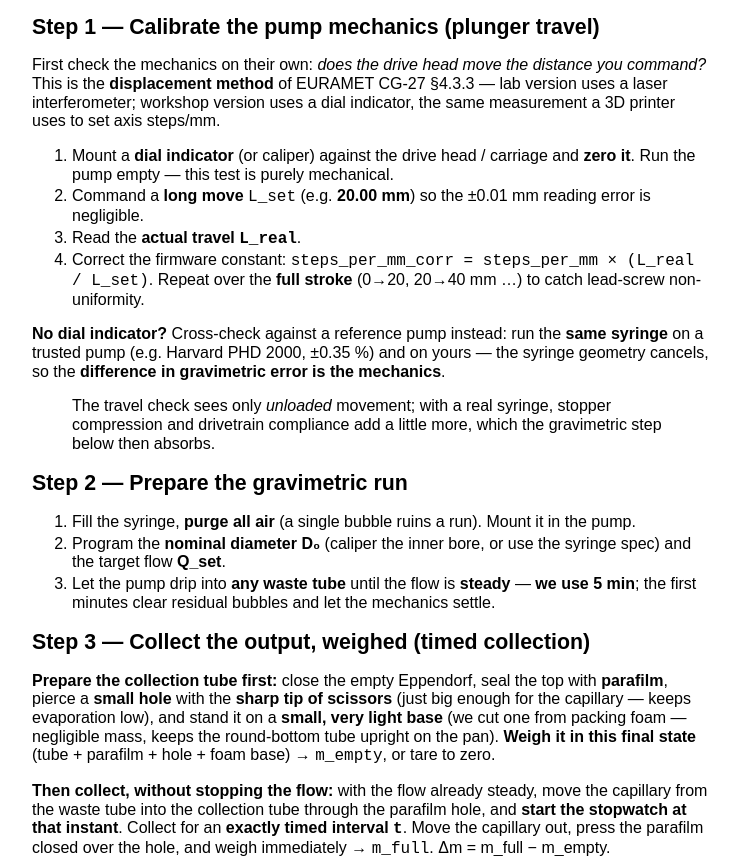
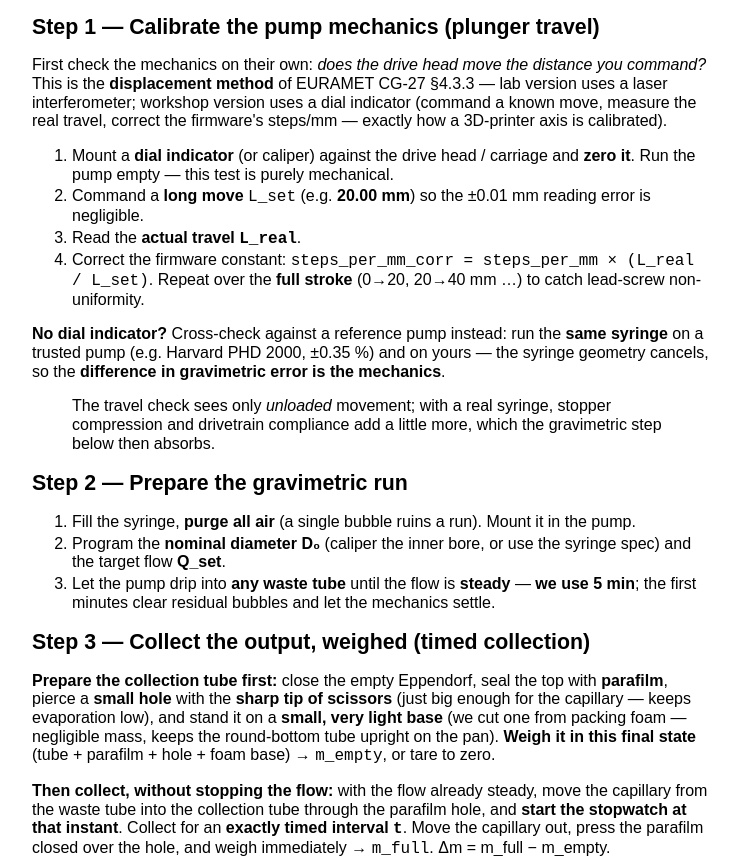
Before and after one commit to jjleon27/flow-calibration, a plain HTML site: page index.html in a window 1280 px wide. Shown: the part 928-1784 px from the top of the page, without its empty margins (368-1107 px from the left). Drawn offline with Linux system fonts and the light colour scheme.

Commit message:
Deploying to gh-pages from @ jjleon27/flow-calibration@a9062b0dd276406ff1d843b3a8898c420e202667 🚀

```diff
--- a/index.html
+++ b/index.html
@@ -115,7 +115,8 @@ increase the diameter. The calculator <code>calibrate.py</code> does the math; y
 <h2 id="step-1-calibrate-the-pump-mechanics-plunger-travel">Step 1 — Calibrate the pump mechanics (plunger travel)</h2>
 <p>First check the mechanics on their own: <em>does the drive head move the distance you command?</em> This is
 the <strong>displacement method</strong> of EURAMET CG-27 §4.3.3 — lab version uses a laser interferometer;
-workshop version uses a dial indicator, the same measurement a 3D printer uses to set axis steps/mm.</p>
+workshop version uses a dial indicator (command a known move, measure the real travel, correct the
+firmware's steps/mm — exactly how a 3D-printer axis is calibrated).</p>
 <ol>
 <li>Mount a <strong>dial indicator</strong> (or caliper) against the drive head / carriage and <strong>zero it</strong>. Run the
    pump empty — this test is purely mechanical.</li>
```
Also changed, not shown: search_index.json (+1 -1 lines).
